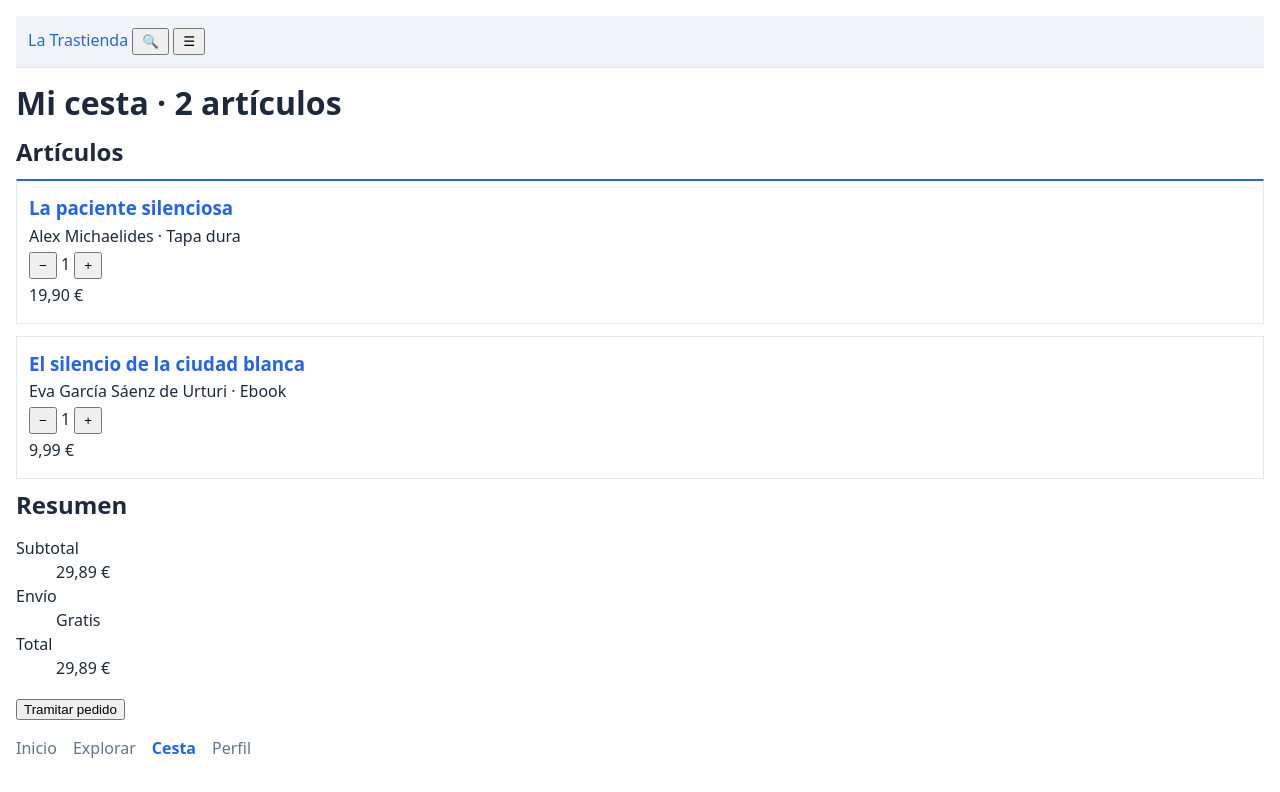
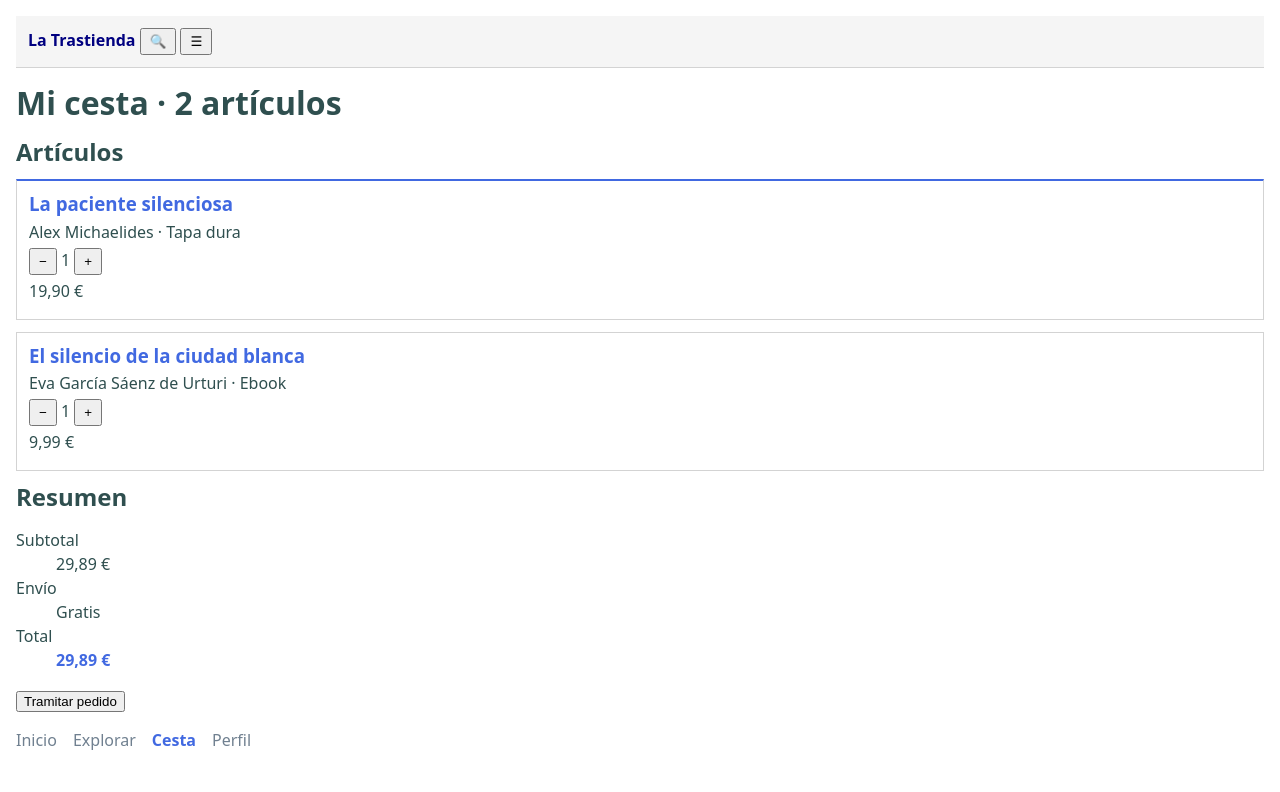
Before and after one commit to adririfer/trastienda-ud4, a plain HTML site: page carrito.html in a window 1280 px wide. Drawn offline with Linux system fonts and the light colour scheme.

Commit message:
Cascada, especificidad, herencia y capas @layer

```diff
--- a/carrito.html
+++ b/carrito.html
@@ -51,7 +51,7 @@
         <dt>Envío</dt>
         <dd>Gratis</dd>
         <dt>Total</dt>
-        <dd>29,89 €</dd>
+        <dd class="text-primary">29,89 €</dd>
       </dl>
       <button type="button">Tramitar pedido</button>
     </section>
--- a/css/estilos.css
+++ b/css/estilos.css
@@ -1,51 +1,64 @@
+@layer base, components, utilities;
+
+@layer base {
   body {
     font-family: system-ui, sans-serif;
-  color: #1e293b;
+    color: darkslategray;
     line-height: 1.5;
     margin: 0;
     padding: 16px;
   }
 
-header {
-  background-color: #f1f5f9;
-  padding: 12px;
-  border-bottom: 1px solid #e2e8f0;
+  :where(h1, h2, h3) {
+    line-height: 1.2;
+    margin-block: 0.5em;
   }
 
   a {
-  color: #2563eb;
+    color: royalblue;
     text-decoration: none;
   }
 
-h1, h2, h3 {
-  line-height: 1.2;
+  header {
+    background-color: whitesmoke;
+    color: navy;
+    padding: 12px;
+    border-bottom: 1px solid lightgray;
   }
 
-:where(h1, h2, h3) {
-  margin-block: 0.5em;
+  header a {
+    color: inherit;
+    font-weight: bold;
   }
 
-/* Tarjetas */
+  button[type="button"] {
+    cursor: pointer;
+  }
+}
+
+@layer components {
   .card {
-  background-color: #ffffff;
-  border: 1px solid #e2e8f0;
+    background-color: white;
+    border: 1px solid lightgray;
     padding: 12px;
     margin-bottom: 12px;
   }
 
-.card :is(h2, h3, p) {
+  .card h3 {
+    margin: initial;
+  }
+
+  .card :is(h2, p) {
     margin: 4px 0;
   }
 
-/* Primera tarjeta tras el título */
   h2 + .card {
-  border-top: 2px solid #2563eb;
+    border-top: 2px solid royalblue;
   }
 
-/* Badges y selector de padre */
   .badge {
-  background-color: #dbeafe;
-  color: #1e40af;
+    background-color: lightblue;
+    color: darkblue;
     padding: 2px 6px;
     font-size: 12px;
   }
@@ -55,19 +68,14 @@ h2 + .card {
   }
 
   article:has(.badge:not(:empty)) {
-  border-color: #2563eb;
-}
-
-/* Botones */
-button[type="button"] {
-  cursor: pointer;
+    border-color: royalblue;
   }
 
   button[aria-label] {
+    font: revert;
     padding: 4px 8px;
   }
 
-/* Barra inferior de navegación */
   nav > ul {
     list-style: none;
     padding: 0;
@@ -76,23 +84,31 @@ nav > ul {
   }
 
   nav a {
-  color: #64748b;
+    color: slategray;
+  }
+
+  nav a:not([aria-current="page"]) {
+    color: slategray;
   }
 
   nav a[aria-current="page"] {
-  color: #2563eb;
+    color: royalblue;
     font-weight: 700;
   }
 
-nav a:not([aria-current="page"]) {
-  color: #64748b;
-}
-
   nav a:hover {
-  color: #1e293b;
+    color: darkslategray;
   }
 
   nav a:focus-visible {
-  outline: 2px solid #2563eb;
+    outline: 2px solid royalblue;
     outline-offset: 2px;
   }
+}
+
+@layer utilities {
+  .text-primary {
+    color: royalblue;
+    font-weight: bold;
+  }
+}
```
Lines whose indentation alone changed are shown as unchanged.
